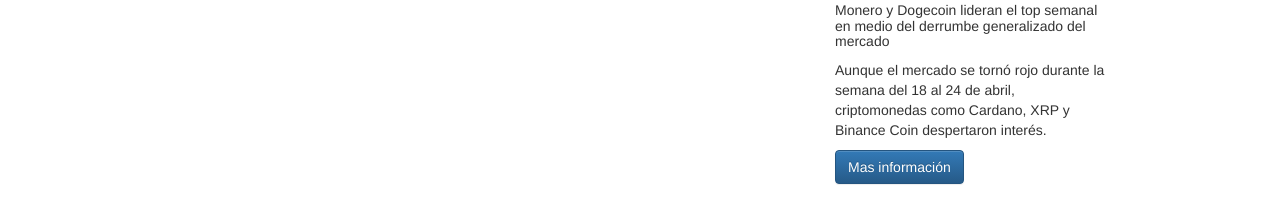
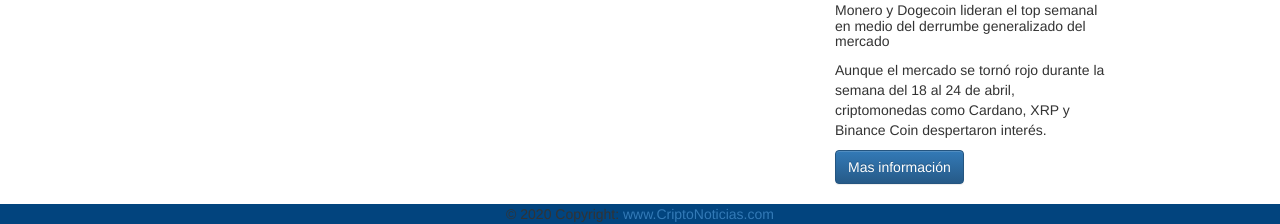
Before and after one commit to JuanCapdevila/my-first-blog, a Django app: page / in a window 1280 px wide. Shown: the part 1460-1684 px from the top of the page. Before the commit the page ends 1645 px from the top, so only its background shows below. Run offline with Django 3.2, Linux system fonts and the light colour scheme; data that the repository does not hold is empty; some libraries are stand-ins or nearby versions.

Commit message:
Ultimas modificaciones

```diff
--- a/blog/static/css/blog.css
+++ b/blog/static/css/blog.css
@@ -57,3 +57,7 @@ span{
     margin-bottom: 20px;
     align-content: flex-end;
 }
+
+#footer{
+    background-color: #02447E;
+}
--- a/blog/templates/blog/base.html
+++ b/blog/templates/blog/base.html
@@ -52,5 +52,13 @@
                 </div>
             </div>
         </div>
+        <div>
+            <footer class="page-footer font-small">
+                <div class="footer-copyright text-center py-3"  id="footer">© 2020 Copyright:
+                <a href="">www.CriptoNoticias.com</a>
+                </div>
+            </footer>
+        </div>
+
     </body>
 </html>
```
